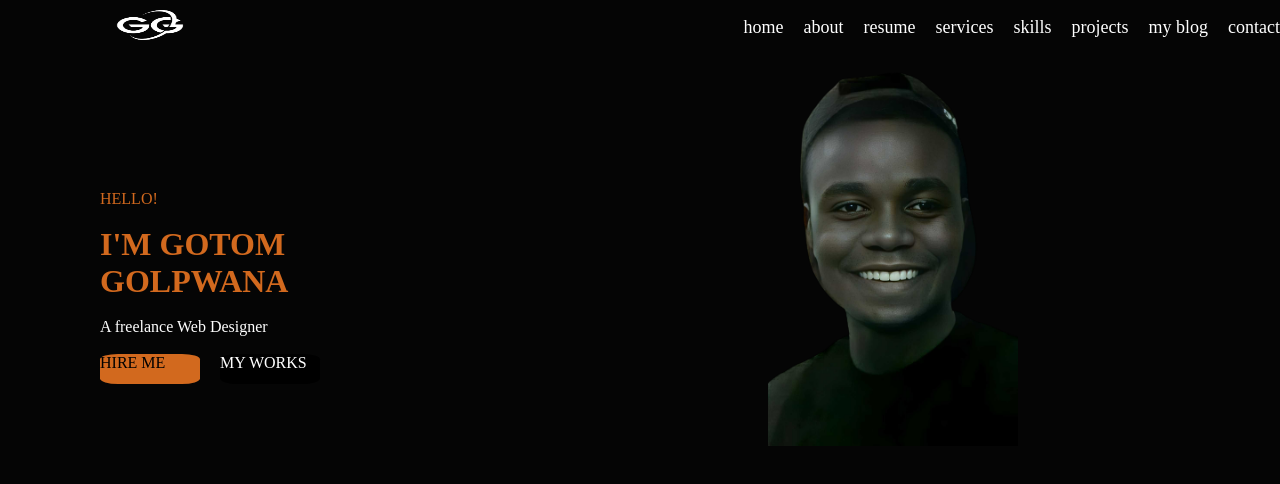
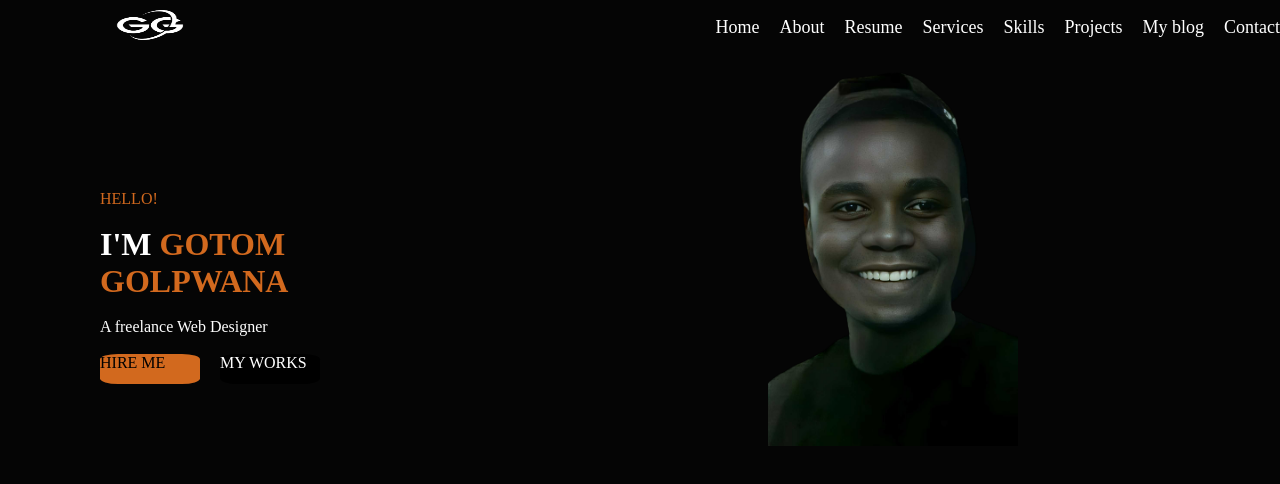
Before and after one commit to Golponer9215/new-port, a plain HTML site: page index.html in a window 1280 px wide. Drawn offline with Linux system fonts and the light colour scheme.

Commit message:
added style in header

```diff
--- a/index.html
+++ b/index.html
@@ -15,14 +15,14 @@
 <span class="span"> <img src="s/Photoroom-20250206_192910.png" width="100" height="50" alt=""></span>
 </div>
 <div class="nav-items">
-<a href="#"> home</a>
-<a href="#"> about</a>
-<a href="#">resume</a>
-<a href="#">services</a>
-<a href="#"> skills</a>
-<a href="#">projects</a>
-<a href="#">my blog</a>
-<a href="#">contact</a>
+<a href="#"> Home</a>
+<a href="#"> About</a>
+<a href="#">Resume</a>
+<a href="#">Services</a>
+<a href="#"> Skills</a>
+<a href="#">Projects</a>
+<a href="#">My blog</a>
+<a href="#">Contact</a>
 </nav>
 <div class="pic">
 <img src="s/Photoroom-20250206_134123.png" width="250" alt="">
@@ -33,7 +33,7 @@
     <div class="style">
   <p class="p1">HELLO!</p>
   <br>
-  <h1 class="h1"> I'M GOTOM <br>GOLPWANA</h1>
+  <h1 class="h1"><span class="spn1"> I'M</span> GOTOM <br>GOLPWANA</h1>
   <br>
   <p class="p2">A freelance Web Designer</p>
   <div>
--- a/style.css
+++ b/style.css
@@ -33,6 +33,7 @@ a:hover{
     text-decoration: underline;
     color: darkgoldenrod;
 }
+
 .pic{
     position: absolute;
     left: 60%;
@@ -86,6 +87,6 @@ border: none;
     gap: 20px;
     border-color: rgb(250, 248, 248);
 }
-.circle,black{background-color:;
-
+.spn1{
+    color: white;
 }
```
